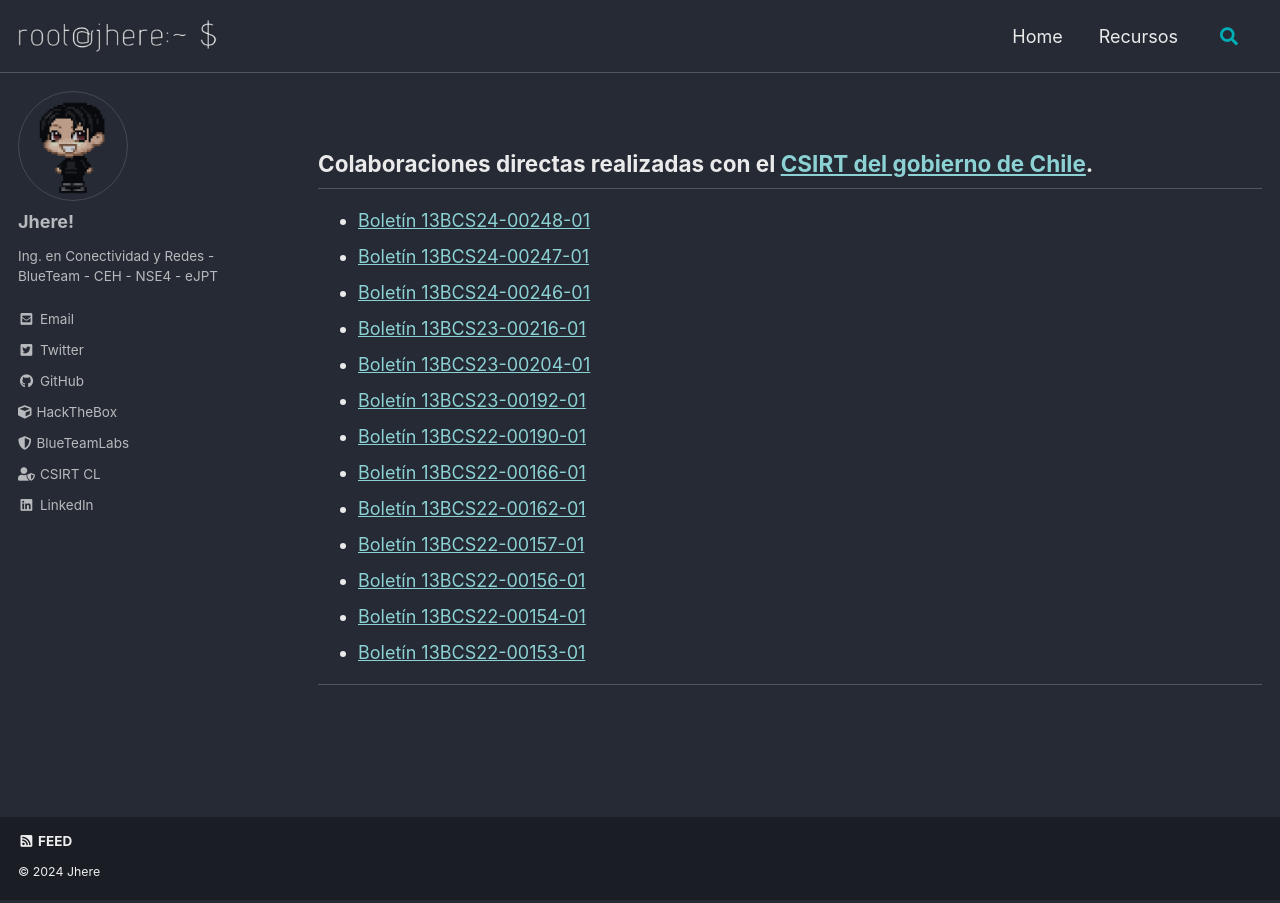
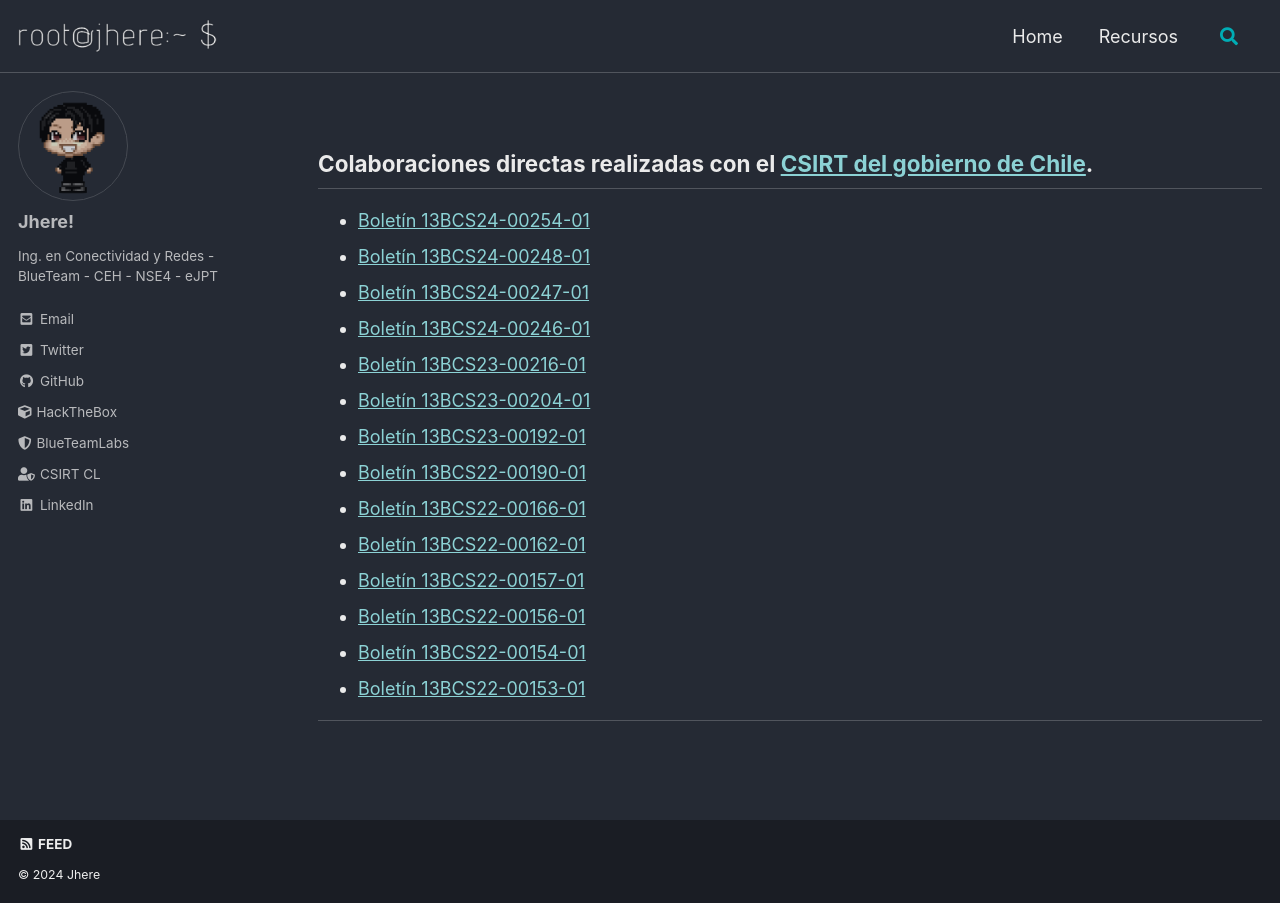
Before and after one commit to jheeree/jheeree.github.io, a Jekyll site: the page built from _pages/csirt-gob.md, in a window 1280 px wide. Built offline with Jekyll 4.4.1, drawn with Linux system fonts in a browser that asks for light colours; cached includes are drawn as plain includes.

Commit message:
Update csirt-gob.md

```diff
--- a/_pages/csirt-gob.md
+++ b/_pages/csirt-gob.md
@@ -8,6 +8,7 @@ author_profile: true
 
 ## Colaboraciones directas realizadas con el [CSIRT del gobierno de Chile](https://www.csirt.gob.cl).
 
+- [ Boletín 13BCS24-00254-01 ](https://csirt.gob.cl/media/2024/03/13BCS24-000254-01.pdf)
 - [ Boletín 13BCS24-00248-01 ](https://csirt.gob.cl/media/2024/02/13BCS24-000248-01.pdf)
 - [ Boletín 13BCS24-00247-01 ](https://csirt.gob.cl/media/2024/01/13BCS24-000247-01.pdf)
 - [ Boletín 13BCS24-00246-01 ](https://csirt.gob.cl/media/2024/01/13BCS24-000246-01.pdf)
```
